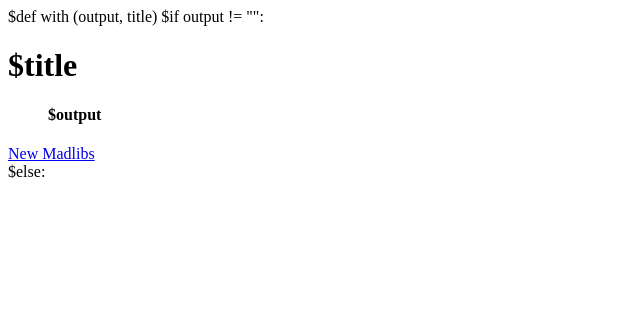
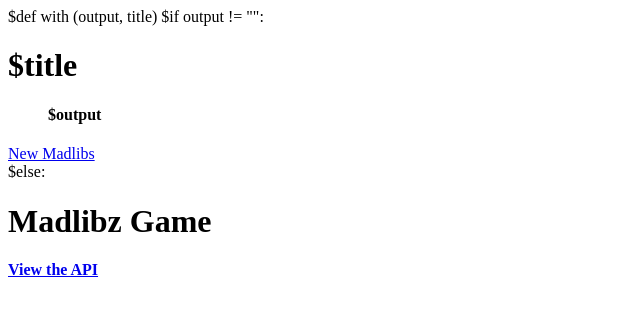
Before and after one commit to HermanFassett/madlibz, a Python web app: template templates/index.html in a window 1280 px wide. Shown: the top 316 px of the page, without its empty margins (0-640 px from the left). Run offline with Jinja, Linux system fonts and the light colour scheme; the template is opened without the code that fills it, so the values that code supplies are empty.

Commit message:
Add header

```diff
--- a/templates/index.html
+++ b/templates/index.html
@@ -8,6 +8,10 @@
         <a href="/" class="btn btn-primary text-center">New Madlibs</a>
     </div>
 $else:
+    <div class="page-header text-center">
+        <h1>Madlibz Game</h1>
+        <h4><a href="/api">View the API</a></h4>
+    </div>
     <div class="container">
         <div id="game"></div>
     </div>
```
